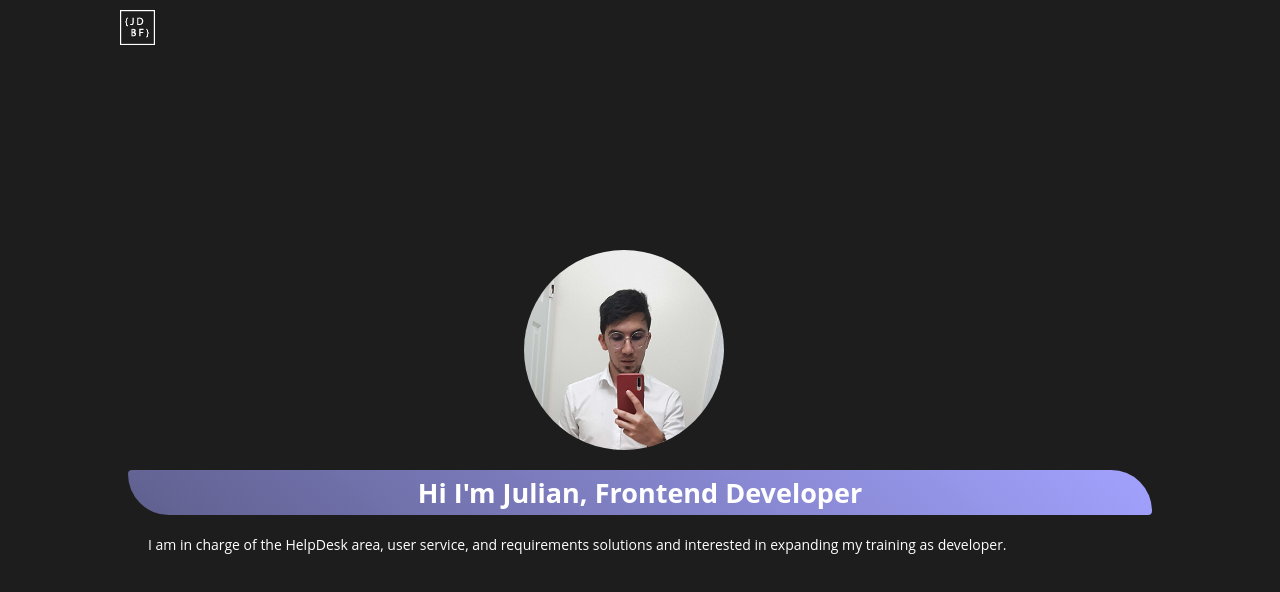
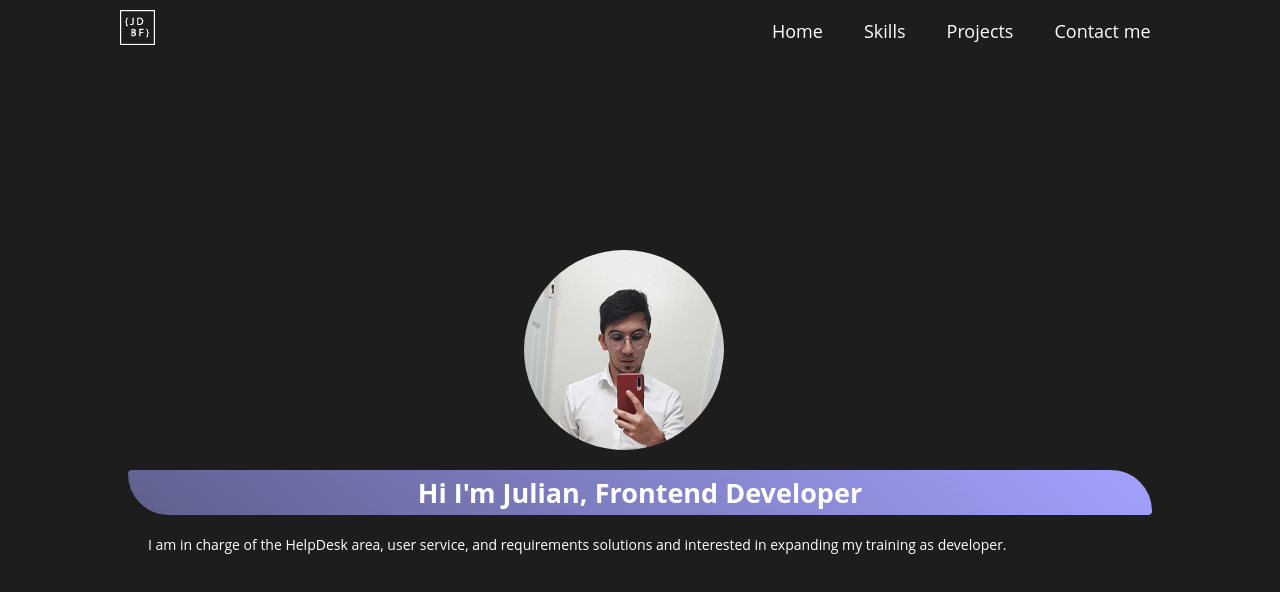
Before and after one commit to julianf-dev/julian1david.github.io, a React (Vite) app: page /about-me in a window 1280 px wide. Shown: the top 592 px of the page. Built offline with nearby package versions, Linux system fonts and the light colour scheme.

Commit message:
@featcome back to the last commit

```diff
--- a/src/Pages/About/index.jsx
+++ b/src/Pages/About/index.jsx
@@ -11,7 +11,9 @@ const About = () => {
 				className={style.container__image}
 			/>
 			<div className={style.container__profile}>
-				<h2 className={style.container__profile_title}>Hi I&apos;m Julian, Frontend Developer</h2>
+				<h2 className={style.container__profile_title}>
+					Hi I&apos;m Julian, Frontend Developer
+				</h2>
 				<p className={style.container__profile_info}>
 					I am in charge of the HelpDesk area, user service, and requirements
 					solutions and interested in expanding my training as developer.
--- a/src/components/Header/Header.module.scss
+++ b/src/components/Header/Header.module.scss
@@ -48,7 +48,6 @@
 	}
 }
 
-
 @media (min-width: 960px) {
 	.Header {
 		width: 100%;
--- a/src/components/Header/index.jsx
+++ b/src/components/Header/index.jsx
@@ -13,9 +13,7 @@ import { Link } from 'react-router-dom';
 import { Navbar } from '../Navbar/Index';
 
 const Header = () => {
-
 	const [menuOpen, setMenuOpen] = useState(false);
-
 
 	const [size, setSize] = useState({
 		width: undefined,
@@ -50,7 +48,7 @@ const Header = () => {
 				<Link to='/' className={style.header__content__logo}>
 					<Logo src={MediumLogo} alt={'Logo Julian'} srcSet={SmallLogo} />
 				</Link>
-				<Navbar menuOpen={menuOpen} size={size}/>
+				<Navbar menuOpen={menuOpen} size={size} />
 				<div className={style.header__content__toggle}>
 					{!menuOpen ? (
 						<BiAlignRight onClick={menuHandler} />
--- a/src/components/Navbar/Index.jsx
+++ b/src/components/Navbar/Index.jsx
@@ -1,11 +1,12 @@
 import { Link } from 'react-router-dom';
 import style from './Navbar.module.scss';
 
-const Navbar = (menuOpen, menuHandler) => {
+const Navbar = (menuOpen, size, menuHandler) => {
+	console.log(menuOpen);
 	return (
-
 		<nav
-			className={`${style.nav} ${menuOpen ?  style.isMenu : ''}`}
+			className={`${style.nav}
+			${menuOpen && size.width < 768 ? style.isMenu : ''}`}
 		>
 			<ul>
 				<li>
--- a/src/components/Navbar/Navbar.module.scss
+++ b/src/components/Navbar/Navbar.module.scss
@@ -88,11 +88,8 @@
 	}
 }
 
-
 @media (min-width: 960px) {
-
 	.nav {
 		visibility: visible;
 	}
-
 }
```
Also changed, not shown: src/Pages/About/About.module.scss (+3 -4 lines). Lines whose indentation alone changed are shown as unchanged.
